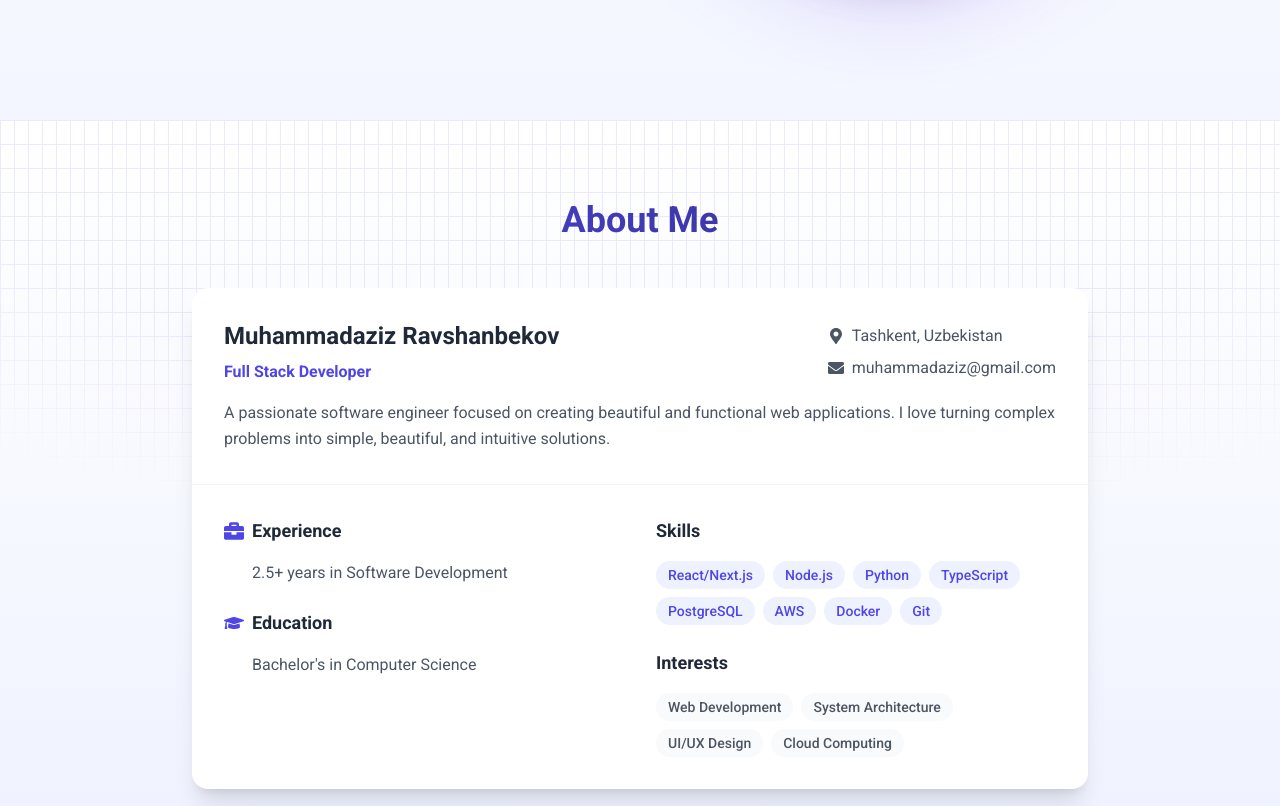
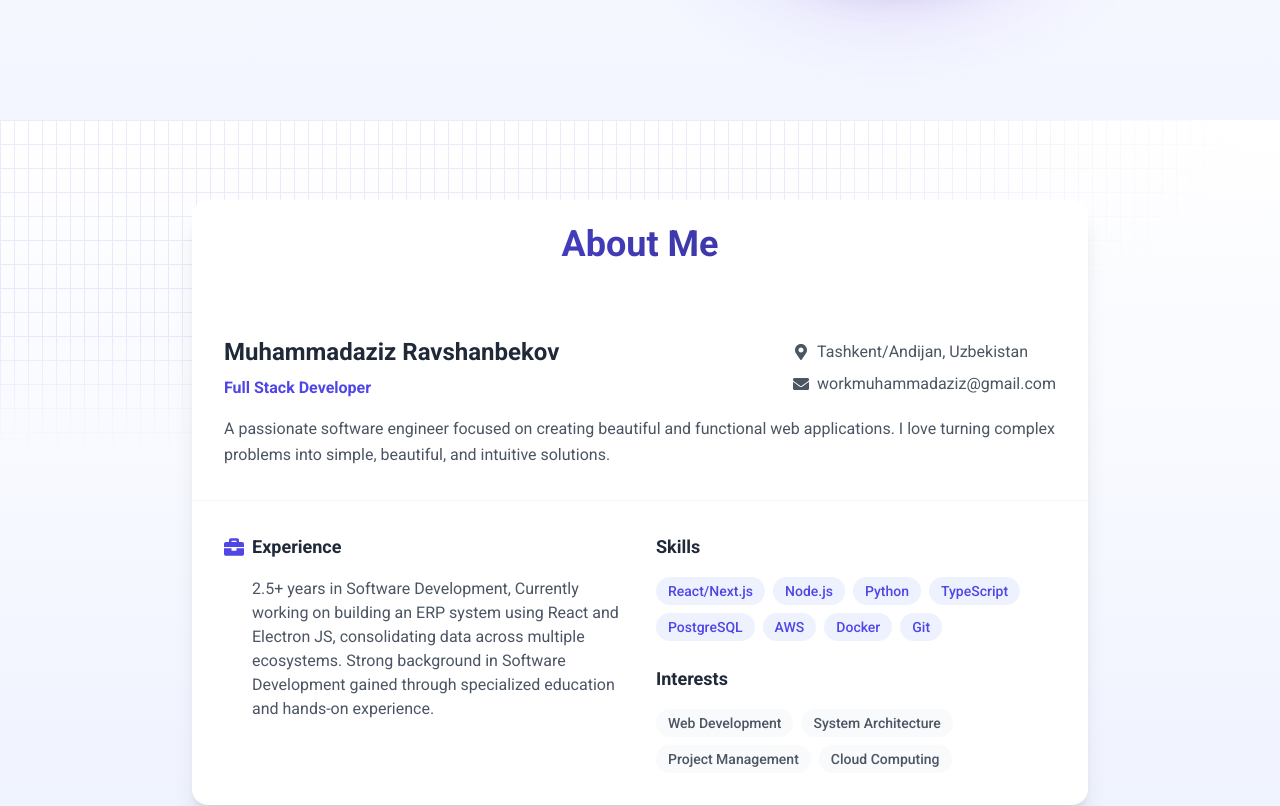
Before and after one commit to smuhammadaziz/portfolio, a React (Vite) app: page / in a window 1280 px wide. Shown: the part 680-1486 px from the top of the page. Built offline with nearby package versions, Linux system fonts and the light colour scheme.

Commit message:
add: adding new informations

```diff
--- a/src/components/about/about.jsx
+++ b/src/components/about/about.jsx
@@ -1,13 +1,19 @@
 import React from "react";
 import { motion } from "framer-motion";
-import { FaBriefcase, FaGraduationCap, FaMapMarkerAlt, FaEnvelope } from "react-icons/fa";
+import {
+  FaBriefcase,
+  FaGraduationCap,
+  FaMapMarkerAlt,
+  FaEnvelope,
+} from "react-icons/fa";
 
 function AboutSection() {
   const personalInfo = {
     education: "Bachelor's in Computer Science",
-    location: "Tashkent, Uzbekistan",
-    email: "muhammadaziz@gmail.com",
-    experience: "2.5+ years in Software Development",
+    location: "Tashkent/Andijan, Uzbekistan",
+    email: "workmuhammadaziz@gmail.com",
+    experience:
+      "2.5+ years in Software Development, Currently working on building an ERP system using React and Electron JS, consolidating data across multiple ecosystems. Strong background in Software Development gained through specialized education and hands-on experience.",
     skills: [
       "React/Next.js",
       "Node.js",
@@ -21,7 +27,7 @@ function AboutSection() {
     interests: [
       "Web Development",
       "System Architecture",
-      "UI/UX Design",
+      "Project Management",
       "Cloud Computing",
     ],
   };
@@ -30,7 +36,7 @@ function AboutSection() {
     <section className="relative py-20 overflow-hidden">
       {/* Background Elements */}
       <div className="absolute inset-0 bg-gradient-to-b from-white to-indigo-50" />
-      <div className="absolute inset-0 bg-[linear-gradient(to_right,#4f46e5_1px,transparent_1px),linear-gradient(to_bottom,#4f46e5_1px,transparent_1px)] bg-[size:14px_24px] [mask-image:radial-gradient(ellipse_80%_50%_at_50%_0%,#000_70%,transparent_110%)] opacity-[0.1]" />
+      <div className="absolute inset-0 bg-[linear-gradient(to_right,#4f46e5_1px,transparent_1px),linear-gradient(to_bottom,#4f46e5_1px,transparent_1px)] bg-[size:14px_24px] [mask-image:radial-gradient(ellipse_80%_40%_at_10%_0%,#000_70%,transparent_110%)] opacity-[0.1]" />
 
       <div className="container mx-auto px-6 relative z-10">
         <motion.div
@@ -38,21 +44,16 @@ function AboutSection() {
           animate={{ opacity: 1, y: 0 }}
           transition={{ duration: 0.6 }}
           className="max-w-4xl mx-auto">
-
-          {/* Header */}
-          <div className="text-center mb-12">
-            <h2 className="text-4xl font-bold bg-clip-text text-transparent bg-gradient-to-r from-indigo-600 to-indigo-900 mb-4">
-              About Me
-            </h2>
-          </div>
-
-          {/* Main Card */}
           <motion.div
             initial={{ opacity: 0, y: 20 }}
             animate={{ opacity: 1, y: 0 }}
             transition={{ duration: 0.6, delay: 0.2 }}
             className="bg-white rounded-2xl shadow-xl hover:shadow-2xl transition-all duration-300">
-
+            <div className="text-center py-6">
+              <h2 className="text-4xl font-bold bg-clip-text text-transparent bg-gradient-to-r from-indigo-600 to-indigo-900 mb-4">
+                About Me
+              </h2>
+            </div>
             {/* Card Header */}
             <div className="p-8 border-b border-gray-100">
               <div className="flex flex-col md:flex-row md:items-center md:justify-between mb-4">
@@ -60,7 +61,9 @@ function AboutSection() {
                   <h3 className="text-2xl font-bold text-gray-800 mb-2">
                     Muhammadaziz Ravshanbekov
                   </h3>
-                  <p className="text-indigo-600 font-semibold">Full Stack Developer</p>
+                  <p className="text-indigo-600 font-semibold">
+                    Full Stack Developer
+                  </p>
                 </div>
                 <div className="flex flex-col space-y-2">
                   <div className="flex items-center text-gray-600">
@@ -75,8 +78,8 @@ function AboutSection() {
               </div>
               <p className="text-gray-600 leading-relaxed">
                 A passionate software engineer focused on creating beautiful and
-                functional web applications. I love turning complex problems into
-                simple, beautiful, and intuitive solutions.
+                functional web applications. I love turning complex problems
+                into simple, beautiful, and intuitive solutions.
               </p>
             </div>
 
@@ -88,23 +91,22 @@ function AboutSection() {
                   <div>
                     <div className="flex items-center mb-4">
                       <FaBriefcase className="text-indigo-600 w-5 h-5 mr-2" />
-                      <h4 className="text-lg font-semibold text-gray-800">Experience</h4>
+                      <h4 className="text-lg font-semibold text-gray-800">
+                        Experience
+                      </h4>
                     </div>
-                    <p className="text-gray-600 ml-7">{personalInfo.experience}</p>
-                  </div>
-                  <div>
-                    <div className="flex items-center mb-4">
-                      <FaGraduationCap className="text-indigo-600 w-5 h-5 mr-2" />
-                      <h4 className="text-lg font-semibold text-gray-800">Education</h4>
-                    </div>
-                    <p className="text-gray-600 ml-7">{personalInfo.education}</p>
+                    <p className="text-gray-600 ml-7">
+                      {personalInfo.experience}
+                    </p>
                   </div>
                 </div>
 
                 {/* Right Column */}
                 <div className="space-y-6">
                   <div>
-                    <h4 className="text-lg font-semibold text-gray-800 mb-4">Skills</h4>
+                    <h4 className="text-lg font-semibold text-gray-800 mb-4">
+                      Skills
+                    </h4>
                     <div className="flex flex-wrap gap-2">
                       {personalInfo.skills.map((skill, index) => (
                         <motion.span
@@ -119,7 +121,9 @@ function AboutSection() {
                     </div>
                   </div>
                   <div>
-                    <h4 className="text-lg font-semibold text-gray-800 mb-4">Interests</h4>
+                    <h4 className="text-lg font-semibold text-gray-800 mb-4">
+                      Interests
+                    </h4>
                     <div className="flex flex-wrap gap-2">
                       {personalInfo.interests.map((interest, index) => (
                         <motion.span
```
